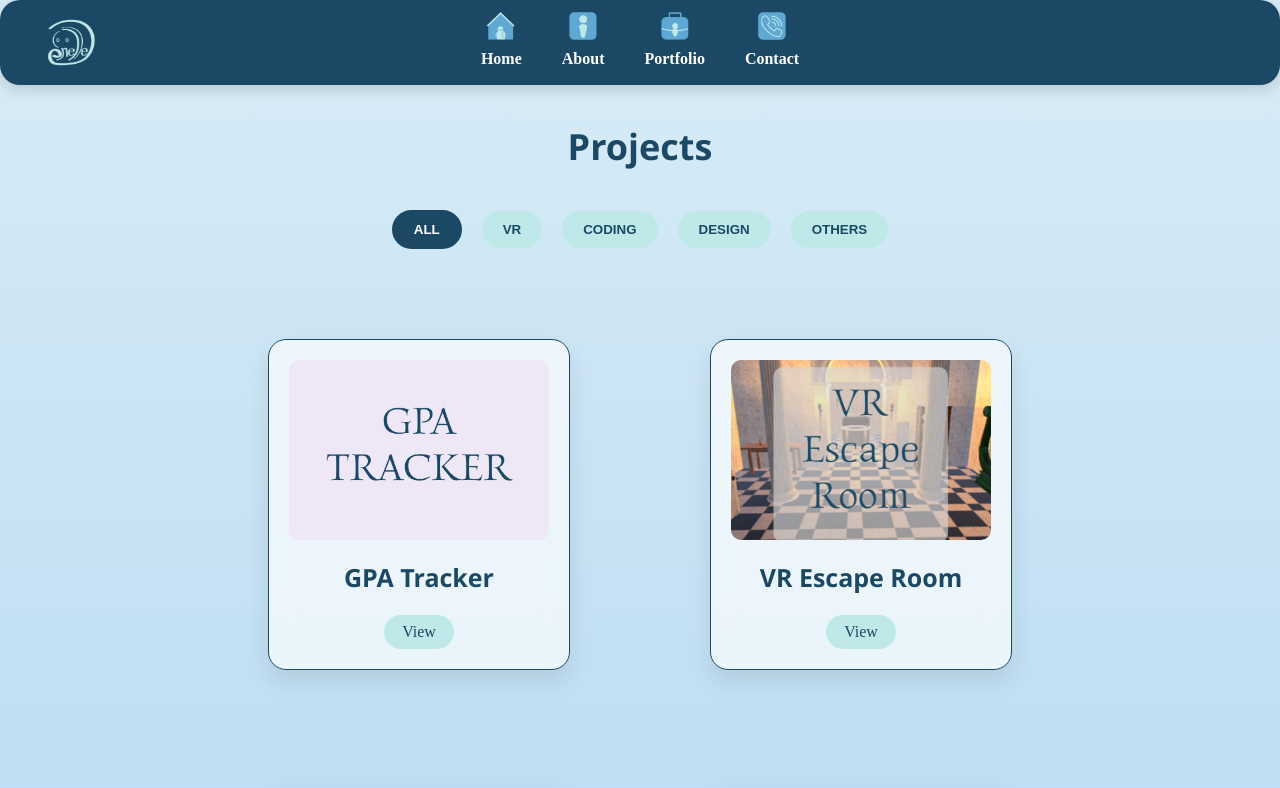
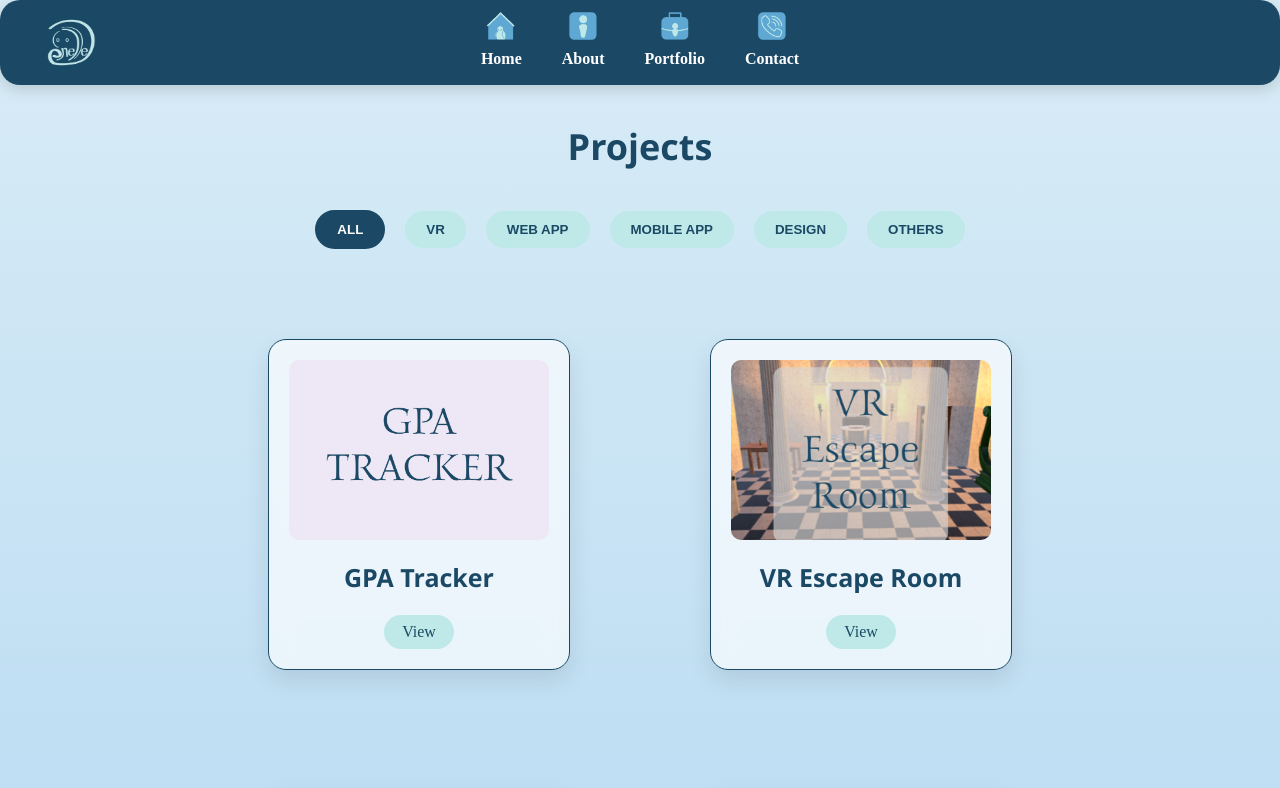
Before and after one commit to JenelleNg/Portfolio_jenelle, a React (Create React App) app: page /portfolio in a window 1280 px wide. Shown: the top 788 px of the page. Built offline with nearby package versions, Linux system fonts and the light colour scheme.

Commit message:
Update PortfolioFull.js

```diff
--- a/src/pages/PortfolioFull.js
+++ b/src/pages/PortfolioFull.js
@@ -4,7 +4,7 @@ import { projects } from "./projects";
 import "./PortfolioFull.css";
 
 export default function PortfolioFull() {
-    const categories = ["all", "vr", "coding", "design", "others"];
+    const categories = ["all", "vr", "web app", "mobile app", "design", "others"];
     const [activeCategory, setActiveCategory] = useState("all");
 
     const filteredProjects = activeCategory === "all"
```
